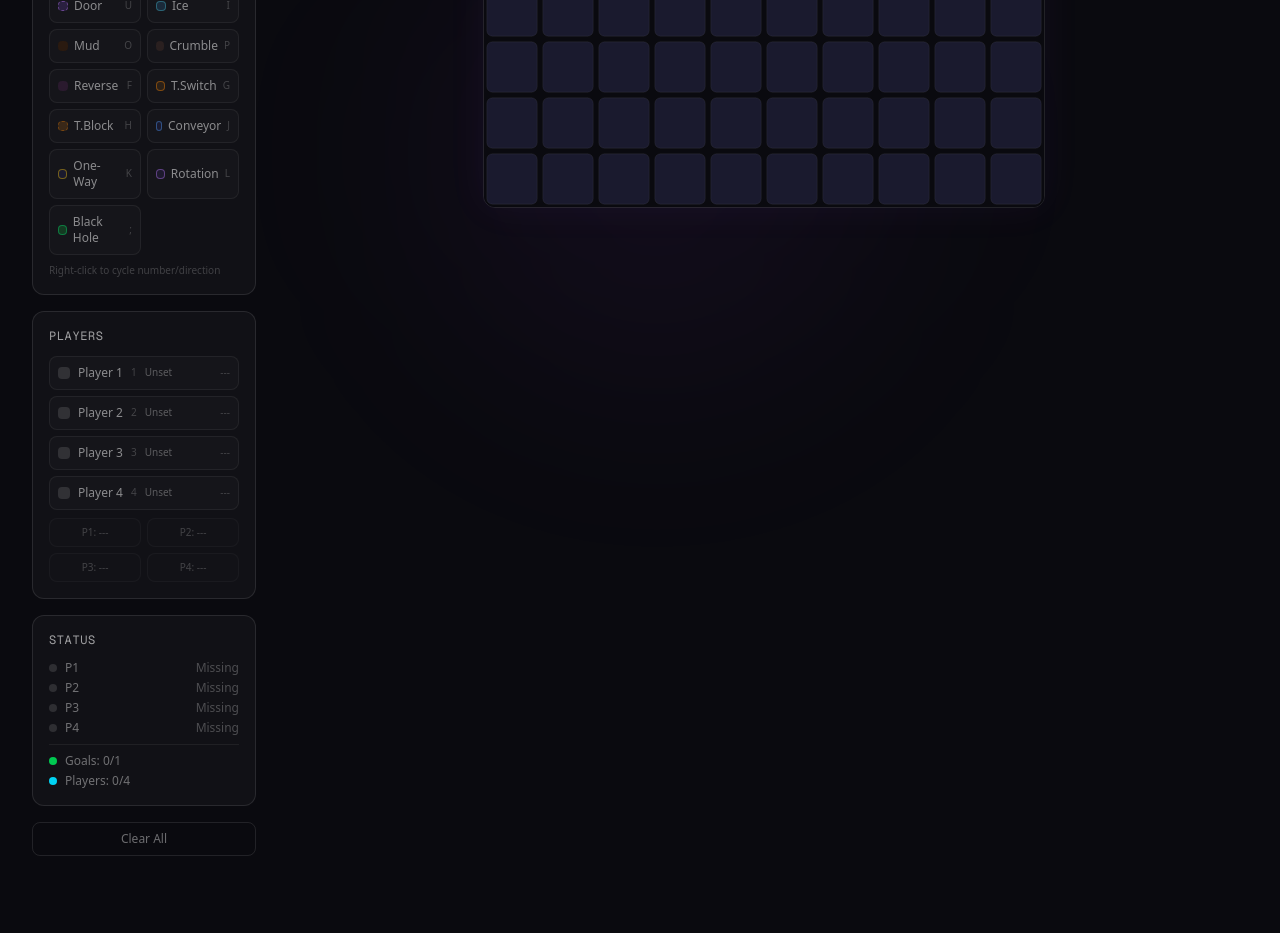
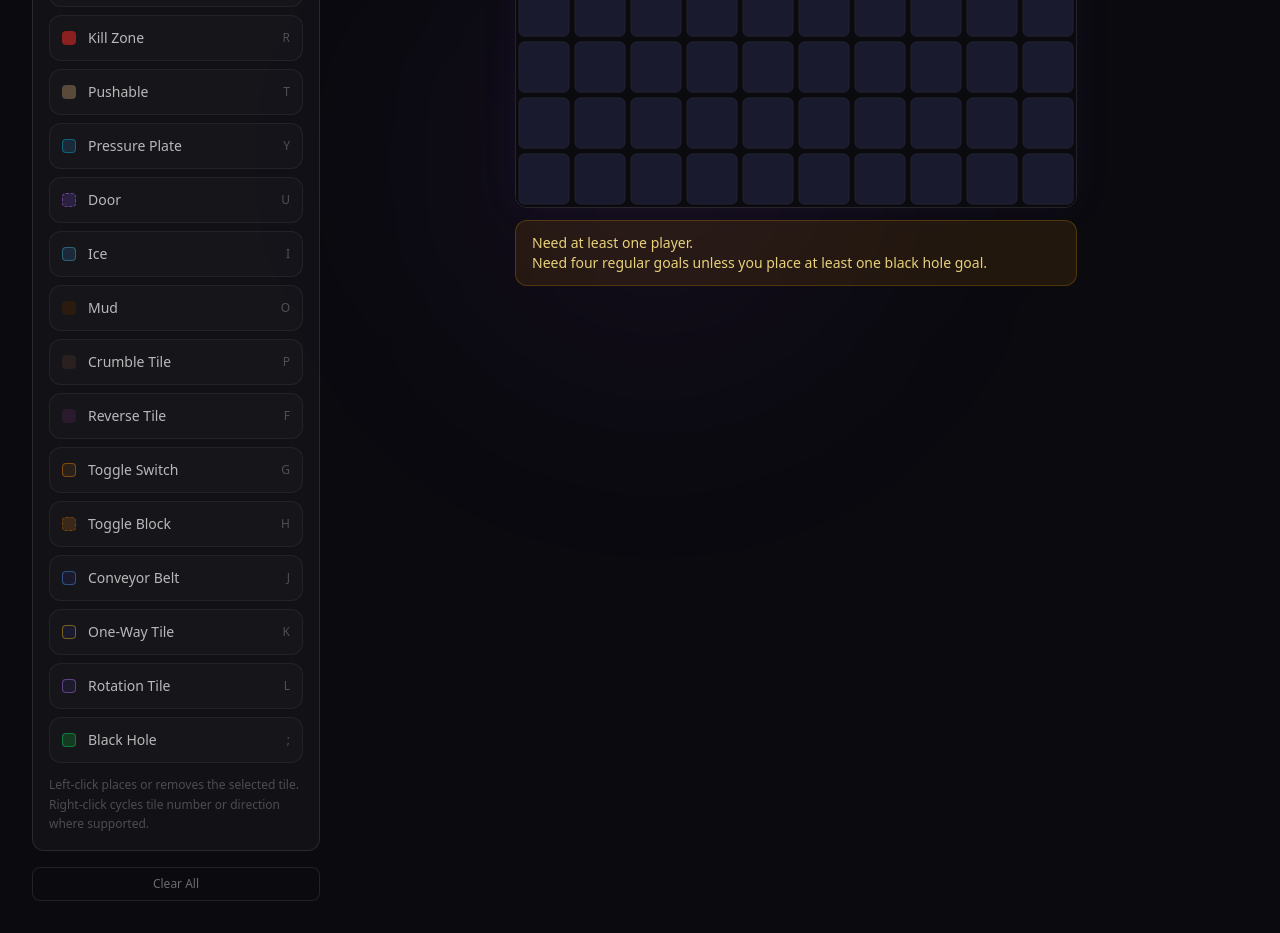
Before and after one commit to Timothy-Cao/misconfigured, a Next.js app: page /editor in a window 1280 px wide. Shown: the part 400-1333 px from the top of the page. Before the commit the page ends 1288 px from the top, so only its background shows below. Built offline with nearby package versions, Linux system fonts and the light colour scheme.

Commit message:
refactor: simplify editor sidebar layout

```diff
--- a/src/components/LevelEditor.tsx
+++ b/src/components/LevelEditor.tsx
@@ -24,17 +24,17 @@ const TOOL_LABELS: Record<Tool, string> = {
   goal: 'Goal',
   kill: 'Kill Zone',
   pushable: 'Pushable',
-  plate: 'Plate',
+  plate: 'Pressure Plate',
   door: 'Door',
   ice: 'Ice',
   mud: 'Mud',
-  crumble: 'Crumble',
-  reverse: 'Reverse',
-  tswitch: 'T.Switch',
-  tblock: 'T.Block',
-  conveyor: 'Conveyor',
-  oneway: 'One-Way',
-  rotation: 'Rotation',
+  crumble: 'Crumble Tile',
+  reverse: 'Reverse Tile',
+  tswitch: 'Toggle Switch',
+  tblock: 'Toggle Block',
+  conveyor: 'Conveyor Belt',
+  oneway: 'One-Way Tile',
+  rotation: 'Rotation Tile',
   blackhole: 'Black Hole',
   spawn0: 'Player 1',
   spawn1: 'Player 2',
@@ -1033,6 +1033,17 @@ export default function LevelEditor() {
     setSpawns([null, null, null, null]);
   }, [width, height]);
 
+  const placedPlayers = spawns.filter(Boolean).length;
+  const goalCount = grid.flat().filter(t => t === TileType.GOAL).length;
+  const blackholeCount = grid.flat().filter(t => t === TileType.BLACKHOLE).length;
+  const editorWarnings: string[] = [];
+  if (placedPlayers < 1) {
+    editorWarnings.push('Need at least one player.');
+  }
+  if (blackholeCount === 0 && goalCount < 4) {
+    editorWarnings.push('Need four regular goals unless you place at least one black hole goal.');
+  }
+
   const TAB_LABELS: Record<Tab, string> = { config: 'Config', blocks: 'Blocks', publish: 'Publish' };
   const targetNamePlaceholder = publishScope === 'campaign'
     ? `Level ${saveTargetId}`
@@ -1041,7 +1052,7 @@ export default function LevelEditor() {
   return (
     <div className="flex flex-col lg:flex-row gap-6 items-start justify-center">
       {/* Sidebar */}
-      <div className="flex flex-col gap-4 w-full lg:w-56 shrink-0">
+      <div className="flex flex-col gap-4 w-full lg:w-72 shrink-0">
         {/* Tab bar */}
         <div className="flex rounded-xl overflow-hidden border border-white/10">
           {(['config', 'blocks', 'publish'] as Tab[]).map(t => (
@@ -1098,6 +1109,53 @@ export default function LevelEditor() {
                 className="w-full bg-white/5 border border-white/10 rounded-lg px-3 py-1.5 text-white text-sm focus:outline-none focus:border-purple-500/50"
               />
             </div>
+
+            <div className="bg-white/[0.03] border border-white/10 rounded-xl p-4">
+              <h3 className="text-white/60 text-xs font-mono uppercase tracking-wider mb-3">Players</h3>
+              <div className="grid grid-cols-1 gap-2">
+                {([0, 1, 2, 3] as const).map(i => {
+                  const t = `spawn${i}` as Tool;
+                  const slot = spawns[i];
+                  return (
+                    <button
+                      key={t}
+                      onClick={() => setTool(t)}
+                      className={`text-sm px-3 py-3 rounded-xl border transition-all duration-200 text-left ${
+                        tool === t
+                          ? 'bg-white/10 border-white/30 text-white'
+                          : 'bg-white/[0.02] border-white/[0.06] text-white/65 hover:bg-white/5 hover:border-white/15'
+                      }`}
+                    >
+                      <span className="flex items-center gap-3">
+                        <span
+                          className="w-3.5 h-3.5 rounded-sm inline-block"
+                          style={{ backgroundColor: slot ? SPAWN_COLORS[slot.rotation] : 'rgba(255,255,255,0.12)' }}
+                        />
+                        <span>{TOOL_LABELS[t]}</span>
+                        <span className="ml-auto text-white/25 text-xs">{SHORTCUT_DISPLAY[t]}</span>
+                      </span>
+                      <span className="block mt-1 text-xs text-white/35">
+                        {slot
+                          ? `Placed at ${slot.col}, ${slot.row} facing ${DIRECTION_LABELS[slot.rotation]}`
+                          : 'Select, then click the map to place'}
+                      </span>
+                    </button>
+                  );
+                })}
+              </div>
+              <div className="grid grid-cols-2 gap-2 mt-3">
+                {([0, 1, 2, 3] as const).map(i => (
+                  <button
+                    key={`dir-${i}`}
+                    onClick={() => cycleSpawnRotation(i)}
+                    disabled={!spawns[i]}
+                    className="text-xs px-3 py-2 rounded-lg border border-white/[0.08] bg-white/[0.02] text-white/60 hover:bg-white/5 hover:border-white/15 disabled:opacity-40 disabled:cursor-not-allowed transition-all duration-200"
+                  >
+                    {spawns[i] ? `Player ${i + 1}: ${DIRECTION_LABELS[spawns[i]!.rotation]}` : `Player ${i + 1}: Unset`}
+                  </button>
+                ))}
+              </div>
+            </div>
           </>
         )}
 
@@ -1107,7 +1165,7 @@ export default function LevelEditor() {
             {/* Tile tools */}
             <div className="bg-white/[0.03] border border-white/10 rounded-xl p-4">
               <h3 className="text-white/60 text-xs font-mono uppercase tracking-wider mb-3">Tiles</h3>
-              <div className="grid grid-cols-2 gap-1.5">
+              <div className="grid grid-cols-1 gap-2">
                 {(['floor', 'wall', 'goal', 'kill', 'pushable', 'plate', 'door', 'ice', 'mud', 'crumble', 'reverse', 'tswitch', 'tblock', 'conveyor', 'oneway', 'rotation', 'blackhole'] as Tool[]).map(t => {
                   const colorMap: Record<string, string> = {
                     floor: '#1a1a2e', wall: '#050508', goal: '#1a6b3a', kill: '#8b2020',
@@ -1129,110 +1187,24 @@ export default function LevelEditor() {
                     <button
                       key={t}
                       onClick={() => setTool(t)}
-                      className={`text-xs px-2 py-2 rounded-lg border transition-all duration-200 text-left ${
+                      className={`text-sm px-3 py-3 rounded-xl border transition-all duration-200 text-left ${
                         tool === t
                           ? 'bg-white/10 border-white/30 text-white'
-                          : 'bg-white/[0.02] border-white/[0.06] text-white/50 hover:bg-white/5 hover:border-white/15'
+                          : 'bg-white/[0.02] border-white/[0.06] text-white/70 hover:bg-white/5 hover:border-white/15'
                       }`}
                     >
-                      <span className="flex items-center gap-1.5">
-                        <span className={`w-2.5 h-2.5 rounded-sm inline-block ${borderMap[t] || ''}`} style={{ backgroundColor: colorMap[t] }} />
-                        {TOOL_LABELS[t]}
-                        <span className="ml-auto text-white/20 text-[10px]">{SHORTCUT_DISPLAY[t]}</span>
+                      <span className="flex items-center gap-3">
+                        <span className={`w-3.5 h-3.5 rounded-sm inline-block ${borderMap[t] || ''}`} style={{ backgroundColor: colorMap[t] }} />
+                        <span>{TOOL_LABELS[t]}</span>
+                        <span className="ml-auto text-white/25 text-xs">{SHORTCUT_DISPLAY[t]}</span>
                       </span>
                     </button>
                   );
                 })}
               </div>
-              <p className="text-white/20 text-[10px] mt-2">Right-click to cycle number/direction</p>
-            </div>
-
-            {/* Spawn tools */}
-            <div className="bg-white/[0.03] border border-white/10 rounded-xl p-4">
-              <h3 className="text-white/60 text-xs font-mono uppercase tracking-wider mb-3">Players</h3>
-              <div className="grid grid-cols-1 gap-1.5">
-                {([0, 1, 2, 3] as const).map(i => {
-                  const t = `spawn${i}` as Tool;
-                  const slot = spawns[i];
-                  return (
-                    <button
-                      key={t}
-                      onClick={() => setTool(t)}
-                      className={`text-xs px-2 py-2 rounded-lg border transition-all duration-200 text-left ${
-                        tool === t
-                          ? 'bg-white/10 border-white/30 text-white'
-                          : 'bg-white/[0.02] border-white/[0.06] text-white/50 hover:bg-white/5 hover:border-white/15'
-                      }`}
-                    >
-                      <span className="flex items-center gap-2">
-                        <span
-                          className="w-3 h-3 rounded-sm inline-block"
-                          style={{ backgroundColor: slot ? SPAWN_COLORS[slot.rotation] : 'rgba(255,255,255,0.12)' }}
-                        />
-                        {TOOL_LABELS[t]}
-                        <span className="text-white/20 text-[10px]">{SHORTCUT_DISPLAY[t]}</span>
-                        <span className="text-white/30 text-[10px]">
-                          {slot ? DIRECTION_LABELS[slot.rotation] : 'Unset'}
-                        </span>
-                        <span className={`ml-auto text-[10px] ${spawns[i] ? 'text-green-400' : 'text-white/20'}`}>
-                          {spawns[i] ? `(${spawns[i]!.col},${spawns[i]!.row})` : '---'}
-                        </span>
-                      </span>
-                    </button>
-                  );
-                })}
-              </div>
-              <div className="grid grid-cols-2 gap-1.5 mt-2">
-                {([0, 1, 2, 3] as const).map(i => (
-                  <button
-                    key={`dir-${i}`}
-                    onClick={() => cycleSpawnRotation(i)}
-                    disabled={!spawns[i]}
-                    className="text-[10px] px-2 py-1.5 rounded-lg border border-white/[0.08] bg-white/[0.02] text-white/50 hover:bg-white/5 hover:border-white/15 disabled:opacity-40 disabled:cursor-not-allowed transition-all duration-200"
-                  >
-                    {spawns[i] ? `P${i + 1}: ${DIRECTION_LABELS[spawns[i]!.rotation]}` : `P${i + 1}: ---`}
-                  </button>
-                ))}
-              </div>
-            </div>
-
-            {/* Status */}
-            <div className="bg-white/[0.03] border border-white/10 rounded-xl p-4">
-                <h3 className="text-white/60 text-xs font-mono uppercase tracking-wider mb-3">Status</h3>
-                <div className="space-y-1 text-xs">
-                  {[0, 1, 2, 3].map(i => (
-                    <div key={i} className="flex items-center gap-2">
-                      <span
-                        className="w-2 h-2 rounded-sm"
-                        style={{ backgroundColor: spawns[i] ? SPAWN_COLORS[spawns[i]!.rotation] : 'rgba(255,255,255,0.12)' }}
-                      />
-                      <span className="text-white/40">
-                        P{i + 1} {spawns[i] ? `(${DIRECTION_LABELS[spawns[i]!.rotation]})` : ''}
-                      </span>
-                      <span className={`ml-auto ${spawns[i] ? 'text-green-400' : 'text-white/25'}`}>
-                        {spawns[i] ? 'Placed' : 'Missing'}
-                      </span>
-                  </div>
-                ))}
-                <div className="flex items-center gap-2 mt-2 pt-2 border-t border-white/[0.06]">
-                  <span className="w-2 h-2 rounded-sm bg-green-500" />
-                  <span className="text-white/40">
-                    Goals: {grid.flat().filter(t => t === TileType.GOAL).length}
-                    {grid.flat().some(t => t === TileType.BLACKHOLE) ? '' : `/${spawns.filter(Boolean).length || 1}`}
-                  </span>
-                  {grid.flat().filter(t => t === TileType.BLACKHOLE).length > 0 && (
-                    <span className="text-white/40 ml-1">
-                      BH: {grid.flat().filter(t => t === TileType.BLACKHOLE).length}
-                    </span>
-                  )}
-                </div>
-                <div className="flex items-center gap-2">
-                  <span className="w-2 h-2 rounded-sm bg-cyan-400" />
-                  <span className="text-white/40">
-                    Players: {spawns.filter(Boolean).length}/4
-                  </span>
-                </div>
-              </div>
+              <p className="text-white/25 text-xs mt-3 leading-relaxed">
+                Left-click places or removes the selected tile. Right-click cycles tile number or direction where supported.
+              </p>
             </div>
 
             <button
@@ -1324,6 +1296,7 @@ export default function LevelEditor() {
 
       {/* Canvas */}
       <div className="flex-1 w-full flex justify-center">
+        <div className="w-full max-w-fit">
           <div
             className="rounded-xl overflow-hidden border border-white/10"
             style={{ boxShadow: '0 0 40px rgba(168, 85, 247, 0.06)' }}
@@ -1340,6 +1313,16 @@ export default function LevelEditor() {
               onContextMenu={handleContextMenu}
             />
           </div>
+          {editorWarnings.length > 0 && (
+            <div className="mt-3 rounded-xl border border-amber-400/20 bg-amber-500/10 px-4 py-3">
+              {editorWarnings.map((warning) => (
+                <p key={warning} className="text-sm text-amber-200/90">
+                  {warning}
+                </p>
+              ))}
+            </div>
+          )}
+        </div>
       </div>
     </div>
   );
```
Lines whose indentation alone changed are shown as unchanged.
